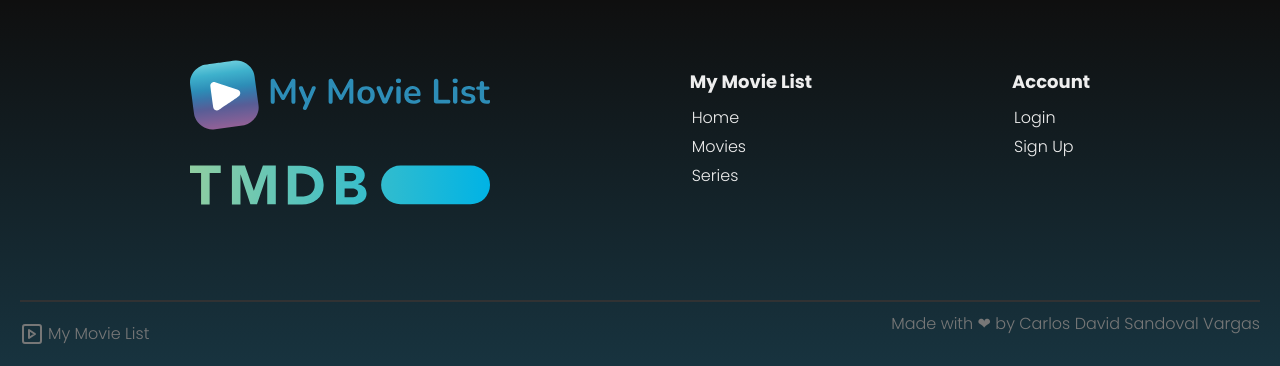
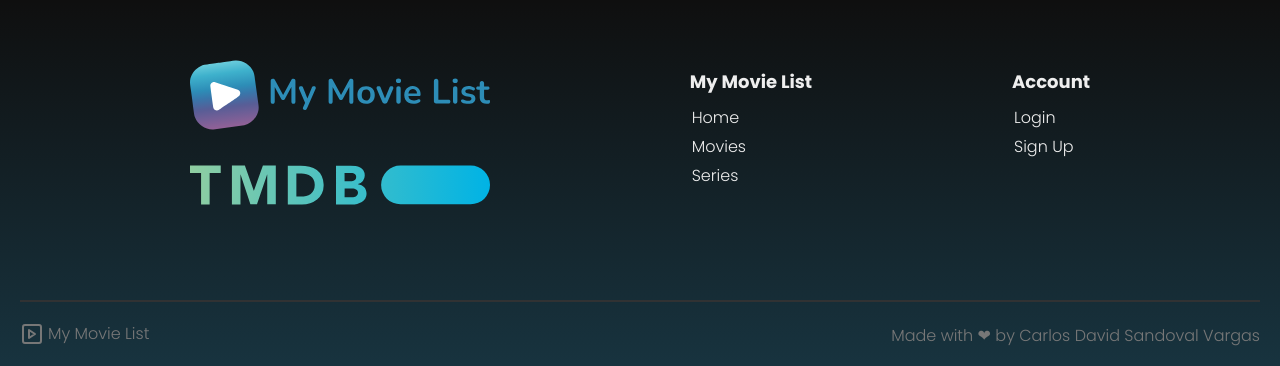
Before and after one commit to CDavidSV/Movie-List-App, a React (Vite) app in the folder Frontend/: page / in a window 1280 px wide. Shown: the part 2171-2537 px from the top of the page. Built offline with nearby package versions, Linux system fonts and the light colour scheme; no server answers.

Commit message:
Update footer.css

```diff
--- a/Frontend/src/components/footer-component/footer.css
+++ b/Frontend/src/components/footer-component/footer.css
@@ -56,8 +56,10 @@
     justify-content: space-between;
     align-items: center;
     width: 100%;
+    gap: 10px;
     font-weight: 300;
     filter: brightness(0.5);
+    padding: 20px 0;
 }
 
 .bottom-footer span {
@@ -65,7 +67,10 @@
     user-select: none;
     -webkit-user-select: none;
     transform: translateY(2px);
-    margin-bottom: 25px;
+}
+
+.bottom-footer p {
+    margin: 0;
 }
 
 .footer-separator {
```
